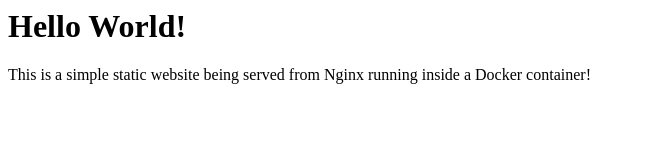
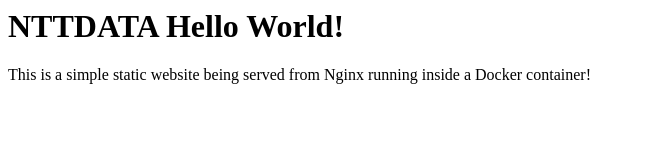
Before and after one commit to mukeshmeena86/kubernetes, a plain HTML site: page index.html in a window 1280 px wide. Shown: the whole page, without its empty margins (0-645 px from the left). Drawn offline with Linux system fonts and the light colour scheme.

Commit message:
Update index.html

```diff
--- a/index.html
+++ b/index.html
@@ -1,3 +1,3 @@
-<h1>Hello World!</h1>
+<h1>NTTDATA Hello World!</h1>
 
 <p>This is a simple static website being served from Nginx running inside a Docker container!</p>
```
